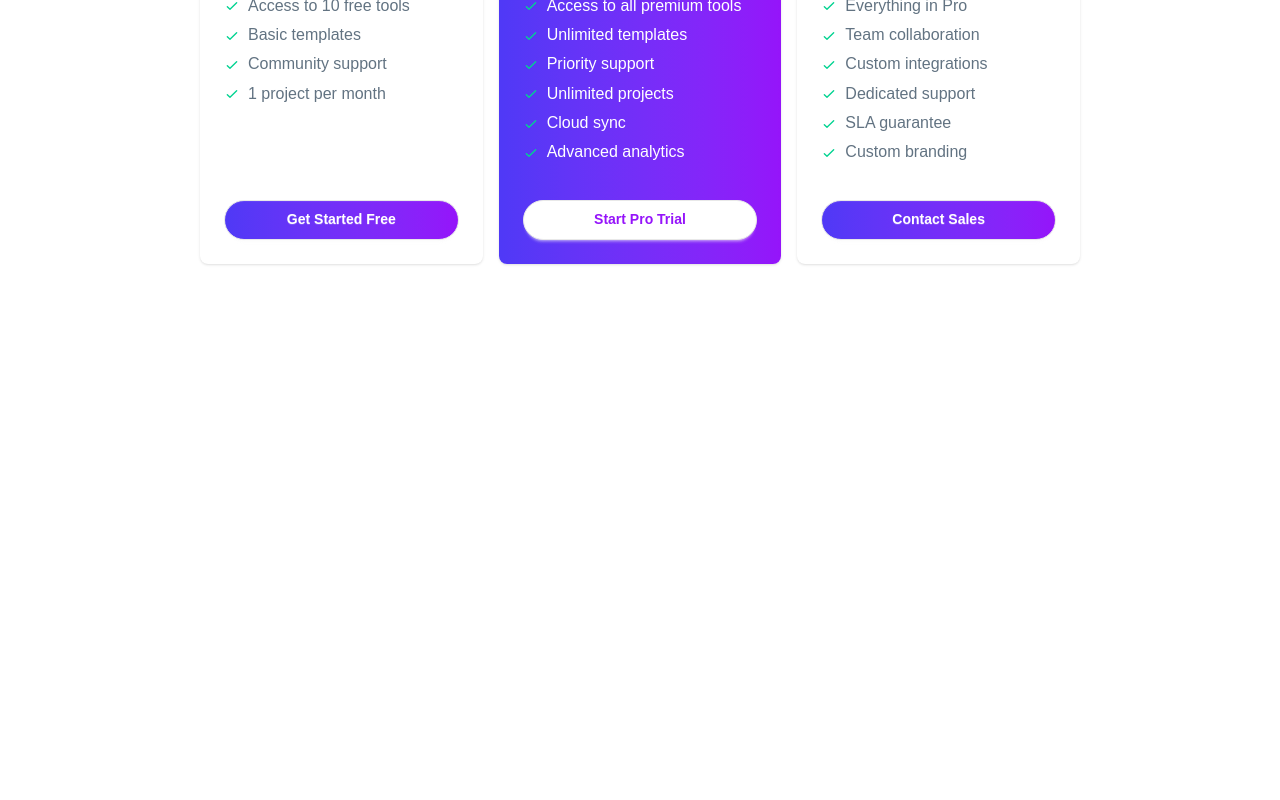
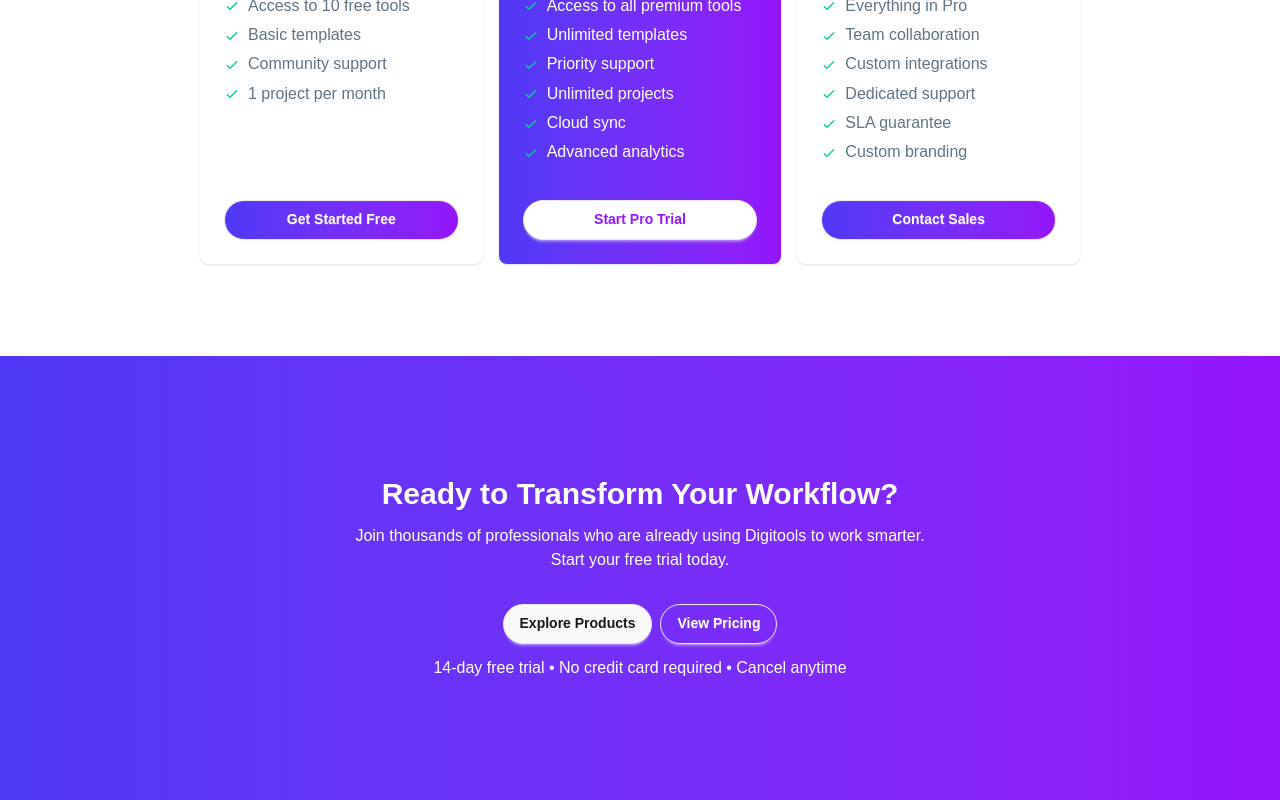
Before and after one commit to akib413/DigiTools, a React (Vite) app: page / in a window 1280 px wide. Shown: the part 3433-4233 px from the top of the page. Before the commit the page ends 3789 px from the top, so only its background shows below. Built offline with nearby package versions, Linux system fonts and the light colour scheme.

Commit message:
design workflow section

```diff
--- a/src/App.jsx
+++ b/src/App.jsx
@@ -6,6 +6,7 @@ import Navbar from './components/Navbar/Navbar'
 import Stats from './components/Stats/Stats'
 import Steps from './components/Steps/Steps'
 import Pricing from './components/Pricing/Pricing'
+import Workflow from './components/Workflow/Workflow'
 
 const fetchData = async () => {
   const res = await fetch("/data.json")
@@ -34,6 +35,7 @@ function App() {
     <Suspense fallback={<span className="loading loading-dots loading-xl"></span>}>
       <Pricing pricePromise={pricePromise}></Pricing>
     </Suspense>
+    <Workflow></Workflow>
 
     </>
   )
--- /dev/null
+++ b/src/components/Workflow/Workflow.jsx
@@ -0,0 +1,20 @@
+const Workflow = () => {
+    return (
+        <div className="font">
+            <div className="bg-linear-to-r from-[#4f39f6] to-[#9514fa] text-white text-center px-50 py-30 space-y-3">
+                <h3 className="text-3xl font-bold">Ready to Transform Your Workflow?</h3>
+                <div className="">
+                    <p>Join thousands of professionals who are already using Digitools to work smarter.</p>
+                <p>Start your free trial today.</p>
+                </div>
+                <div className="flex justify-center gap-2 mt-8">
+                    <button className="btn rounded-full">Explore Products</button>
+                    <button className="btn rounded-full bg-transparent text-white">View Pricing</button>
+                </div>
+                <p>14-day free trial • No credit card required • Cancel anytime</p>
+            </div>
+        </div>
+    );
+};
+
+export default Workflow;
--- a/src/components/ui/PricingCard.jsx
+++ b/src/components/ui/PricingCard.jsx
@@ -1,7 +1,7 @@
 const PricingCard = ({ price }) => {
     return (
         <div className="font">
-            <div className={`card ${price.name === "Pro" ? "bg-linear-to-r from-[#4f39f6] to-[#9514fa] text-white" : "bg-white"} shadow-sm p-6 h-[425px] flex flex-col`}>
+            <div className={`card ${price.name === "Pro" ? "bg-linear-to-r from-[#4f39f6] to-[#9514fa] text-white" : "bg-white"} shadow-sm p-6 h-106.25 flex flex-col`}>
 
                 <div className="">
                     <h2 className="text-2xl font-bold">{price.name}</h2>
```
